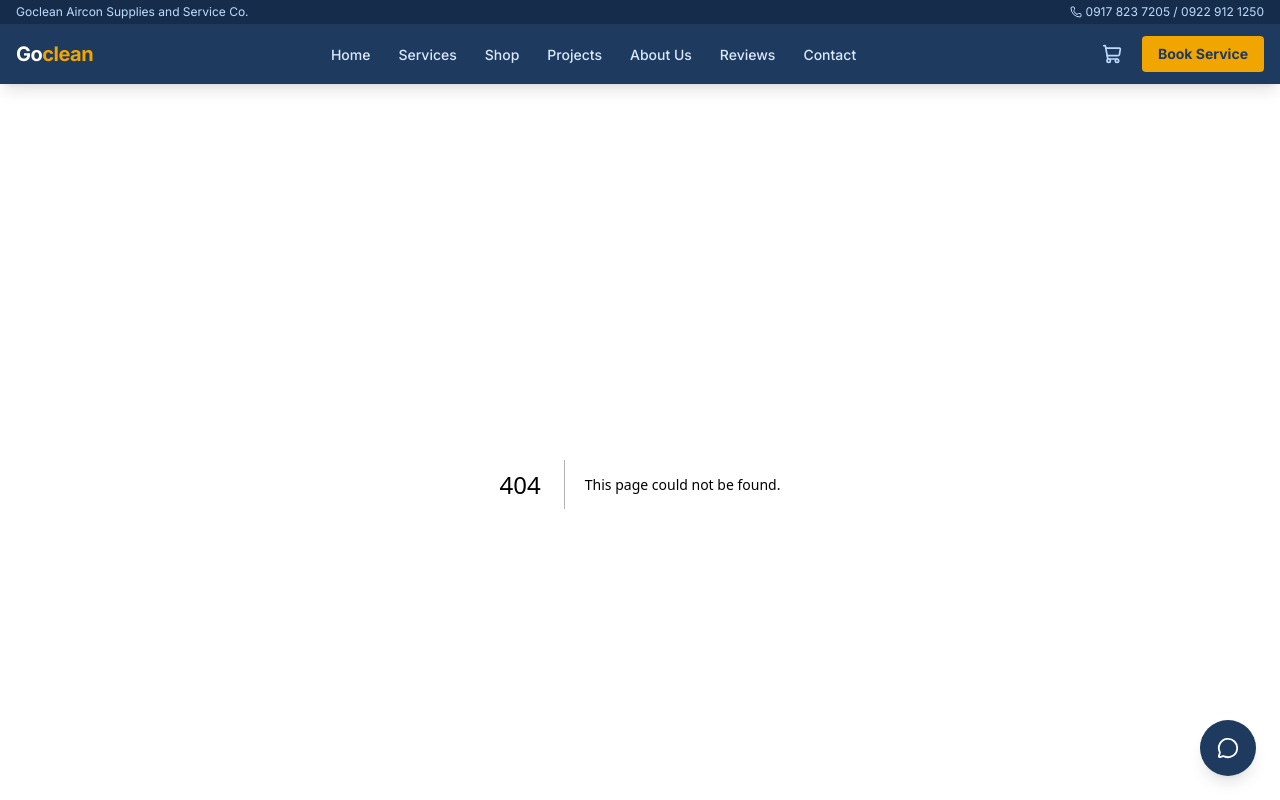
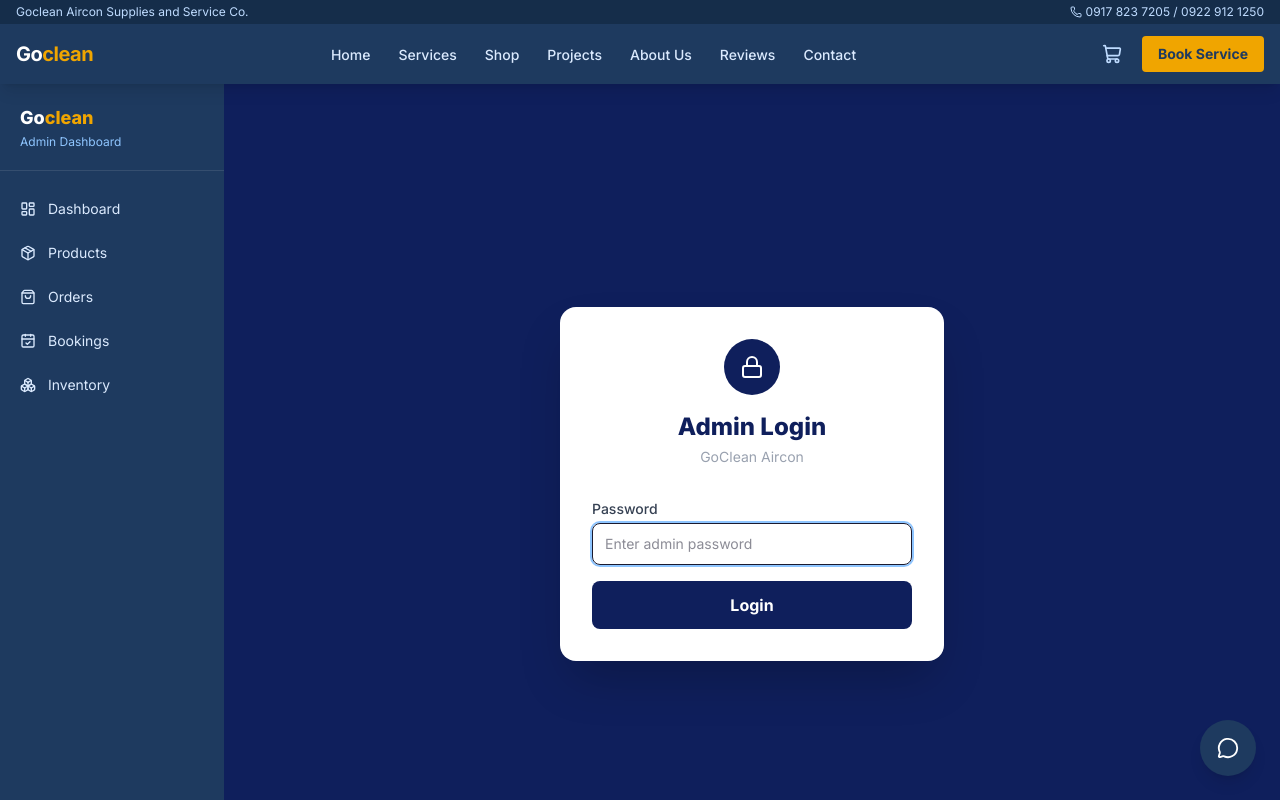
Before and after one commit to marlonkatigbak17-wq/goclean, a Next.js app: page /admin/login in a window 1280 px wide. Before the commit this address had no page. Shown: the top 800 px of the page. Built offline with nearby package versions, Linux system fonts and the light colour scheme.

Commit message:
Fix admin login: use NextResponse.cookies for reliable cookie setting, window.location for full reload

```diff
--- /dev/null
+++ b/src/app/admin/login/page.tsx
@@ -0,0 +1,70 @@
+'use client';
+
+import { useState } from 'react';
+import { Lock } from 'lucide-react';
+
+export default function AdminLoginPage() {
+  const [password, setPassword] = useState('');
+  const [error, setError] = useState('');
+  const [loading, setLoading] = useState(false);
+
+  async function handleSubmit(e: React.FormEvent) {
+    e.preventDefault();
+    setLoading(true);
+    setError('');
+
+    const res = await fetch('/api/admin/login', {
+      method: 'POST',
+      headers: { 'Content-Type': 'application/json' },
+      body: JSON.stringify({ password }),
+    });
+
+    if (res.ok) {
+      window.location.href = '/admin';
+    } else {
+      setError('Wrong password. Try again.');
+      setLoading(false);
+    }
+  }
+
+  return (
+    <div className="min-h-screen bg-[#0f1f5c] flex items-center justify-center px-4">
+      <div className="bg-white rounded-2xl shadow-2xl p-8 w-full max-w-sm">
+        <div className="text-center mb-8">
+          <div className="inline-flex items-center justify-center w-14 h-14 bg-[#0f1f5c] rounded-full mb-4">
+            <Lock size={24} className="text-white" />
+          </div>
+          <h1 className="text-2xl font-extrabold text-[#0f1f5c]">Admin Login</h1>
+          <p className="text-gray-400 text-sm mt-1">GoClean Aircon</p>
+        </div>
+
+        <form onSubmit={handleSubmit} className="space-y-4">
+          <div>
+            <label className="block text-sm font-medium text-gray-700 mb-1">Password</label>
+            <input
+              type="password"
+              required
+              autoFocus
+              value={password}
+              onChange={(e) => setPassword(e.target.value)}
+              className="w-full border rounded-lg px-3 py-2.5 text-sm focus:outline-none focus:ring-2 focus:ring-blue-300"
+              placeholder="Enter admin password"
+            />
+          </div>
+
+          {error && (
+            <p className="text-sm text-red-600 bg-red-50 border border-red-200 rounded-lg px-3 py-2">{error}</p>
+          )}
+
+          <button
+            type="submit"
+            disabled={loading}
+            className="w-full py-3 bg-[#0f1f5c] text-white font-bold rounded-lg hover:bg-[#0a1440] transition-colors disabled:opacity-60"
+          >
+            {loading ? 'Logging in...' : 'Login'}
+          </button>
+        </form>
+      </div>
+    </div>
+  );
+}
--- /dev/null
+++ b/src/app/api/admin/login/route.ts
@@ -0,0 +1,32 @@
+import { NextResponse } from 'next/server';
+import { SignJWT } from 'jose';
+
+export const dynamic = 'force-dynamic';
+
+export async function POST(request: Request) {
+  const { password } = await request.json();
+
+  if (!password || password !== process.env.ADMIN_PASSWORD) {
+    return NextResponse.json({ error: 'Wrong password' }, { status: 401 });
+  }
+
+  const secret = new TextEncoder().encode(
+    process.env.JWT_SECRET ?? 'goclean-jwt-secret-2024-change-in-production'
+  );
+
+  const token = await new SignJWT({ admin: true })
+    .setProtectedHeader({ alg: 'HS256' })
+    .setIssuedAt()
+    .setExpirationTime('24h')
+    .sign(secret);
+
+  const response = NextResponse.json({ success: true });
+  response.cookies.set('admin_auth', token, {
+    httpOnly: true,
+    sameSite: 'strict',
+    path: '/',
+    maxAge: 86400,
+    secure: process.env.NODE_ENV === 'production',
+  });
+  return response;
+}
```
